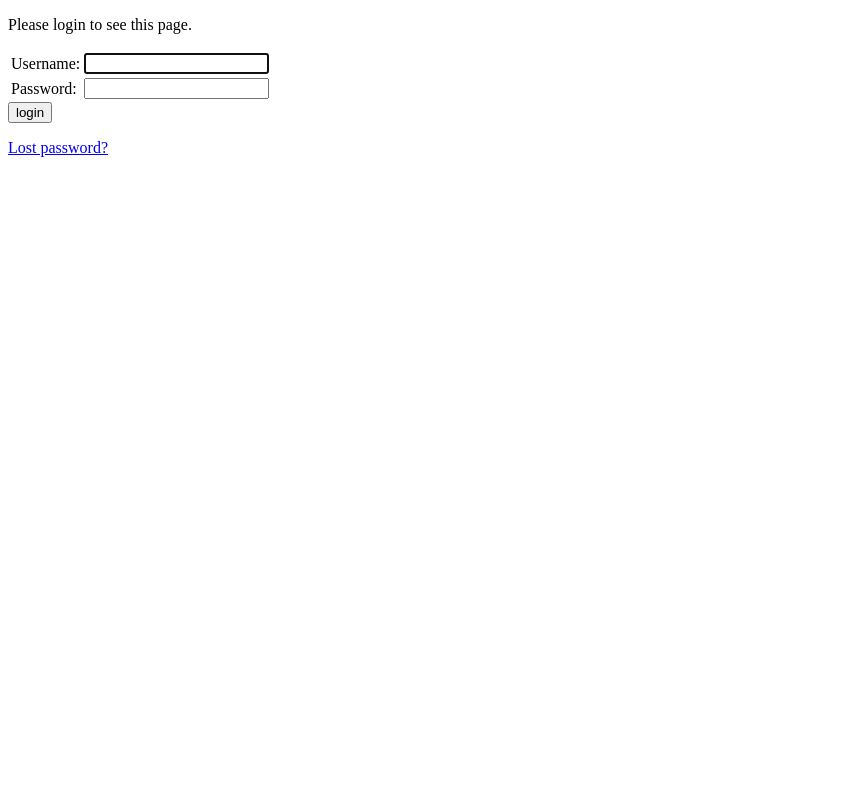
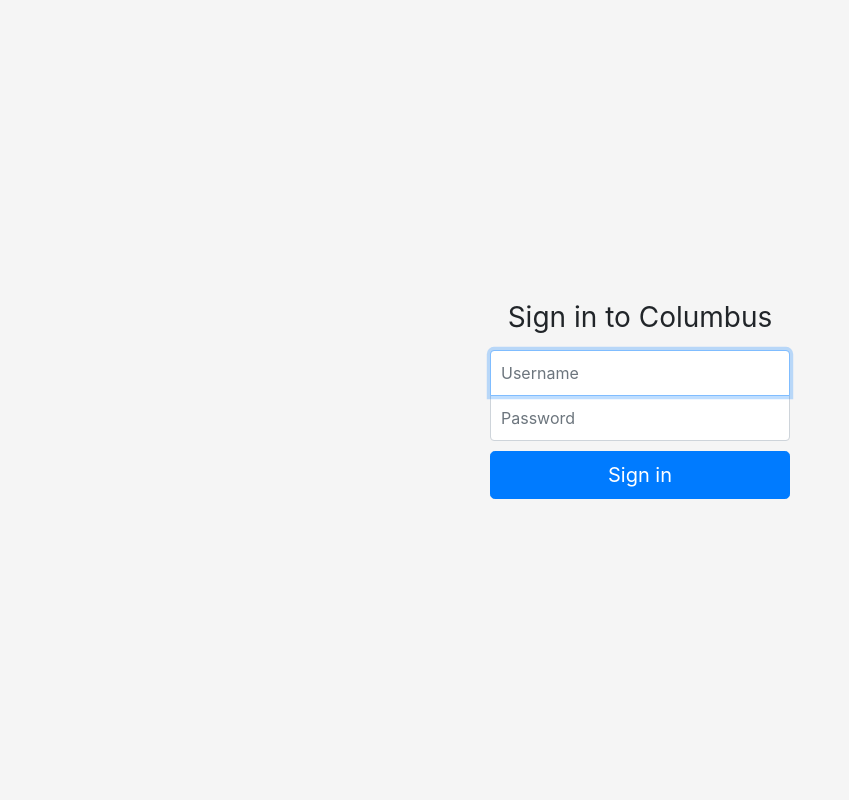
Before and after one commit to kaushikc92/authentication, a Django app: a page that uses src/templates/registration/login.html in a window 1280 px wide. Shown: the whole page, without its empty margins (0-849 px from the left). Run offline with Django 3.2, Linux system fonts and the light colour scheme; some libraries are stand-ins or nearby versions.

Commit message:
Improved login page

```diff
--- a/src/templates/base_generic.html
+++ /dev/null
@@ -1,10 +0,0 @@
-<!DOCTYPE html>
-<html lang="en">
-<head>
-  {% block title %}<title>Columbus</title>{% endblock %}
-</head>
-<body>
-  {% block sidebar %}<!-- insert default navigation text for every page -->{% endblock %}
-  {% block content %}<!-- default content text (typically empty) -->{% endblock %}
-</body>
-</html>
--- a/src/templates/registration/login.html
+++ b/src/templates/registration/login.html
@@ -1,40 +1,75 @@
-{% extends "base_generic.html" %}
+<!DOCTYPE html>
+<html lang="en">
+<head>
+    <meta charset="UTF-8">
+    <meta name="viewport" content="width=device-width, initial-scale=1, shrink-to-fit=no">
 
-{% block content %}
+    <link rel="stylesheet" href="https://stackpath.bootstrapcdn.com/bootstrap/4.3.1/css/bootstrap.min.css" integrity="sha384-ggOyR0iXCbMQv3Xipma34MD+dH/1fQ784/j6cY/iJTQUOhcWr7x9JvoRxT2MZw1T" crossorigin="anonymous">
 
-{% if form.errors %}
-  <p>Your username and password didn't match. Please try again.</p>
-{% endif %}
+    <style>
+		html,
+		body {
+		  height: 100%;
+		}
 
-{% if next %}
-  {% if user.is_authenticated %}
-    <p>Your account doesn't have access to this page. To proceed,
-    please login with an account that has access.</p>
-  {% else %}
-    <p>Please login to see this page.</p>
-  {% endif %}
-{% endif %}
+		body {
+		  display: -ms-flexbox;
+		  display: flex;
+		  -ms-flex-align: center;
+		  align-items: center;
+		  padding-top: 40px;
+		  padding-bottom: 40px;
+		  background-color: #f5f5f5;
+		}
 
-<form method="post" action="{% url 'login' %}">
-{% csrf_token %}
-<table>
+		.form-signin {
+		  width: 100%;
+		  max-width: 330px;
+		  padding: 15px;
+		  margin: auto;
+		}
+		.form-signin .form-control {
+		  position: relative;
+		  box-sizing: border-box;
+		  height: auto;
+		  padding: 10px;
+		  font-size: 16px;
+		}
+		.form-signin .form-control:focus {
+		  z-index: 2;
+		}
+		.form-signin input[type="text"] {
+		  margin-bottom: -1px;
+		  border-bottom-right-radius: 0;
+		  border-bottom-left-radius: 0;
+		}
+		.form-signin input[type="password"] {
+		  margin-bottom: 10px;
+		  border-top-left-radius: 0;
+		  border-top-right-radius: 0;
+		}
+    </style>
 
-<tr>
-  <td>{{ form.username.label_tag }}</td>
-  <td>{{ form.username }}</td>
-</tr>
+    <title>Columbus</title>
+</head>
+<body class="text-center">
 
-<tr>
-  <td>{{ form.password.label_tag }}</td>
-  <td>{{ form.password }}</td>
-</tr>
-</table>
+    <script src="https://code.jquery.com/jquery-3.3.1.slim.min.js"
+integrity="sha384-q8i/X+965DzO0rT7abK41JStQIAqVgRVzpbzo5smXKp4YfRvH+8abtTE1Pi6jizo" crossorigin="anonymous"></script>
+    <script src="https://cdnjs.cloudflare.com/ajax/libs/popper.js/1.14.7/umd/popper.min.js"
+integrity="sha384-UO2eT0CpHqdSJQ6hJty5KVphtPhzWj9WO1clHTMGa3JDZwrnQq4sF86dIHNDz0W1" crossorigin="anonymous"></script>
+    <script src="https://stackpath.bootstrapcdn.com/bootstrap/4.3.1/js/bootstrap.min.js"
+integrity="sha384-JjSmVgyd0p3pXB1rRibZUAYoIIy6OrQ6VrjIEaFf/nJGzIxFDsf4x0xIM+B07jRM" crossorigin="anonymous"></script>
+    <form class="form-signin" method="post" action="{% url 'login' %}">
+        {% csrf_token %}
+        <h1 class="h3 mb-3 font-weight-normal">Sign in to Columbus</h1>
+        <label for="id_username" class="sr-only">Username</label>
+        <input type="text" id="id_username" name="username" class="form-control" placeholder="Username" required="" autofocus="">
+        <label for="id_password" class="sr-only">Password</label>
+        <input type="password" id="id_password" name="password" class="form-control" placeholder="Password" required="">
+        <button class="btn btn-lg btn-primary btn-block" type="submit">Sign in</button>
+        <input type="hidden" name="next" value="{{ next }}" />
+    </form>
 
-<input type="submit" value="login" />
-<input type="hidden" name="next" value="{{ next }}" />
-</form>
-
-{# Assumes you setup the password_reset view in your URLconf #}
-<p><a href="{% url 'password_reset' %}">Lost password?</a></p>
-
-{% endblock %}
+</body>
+</html>
```
